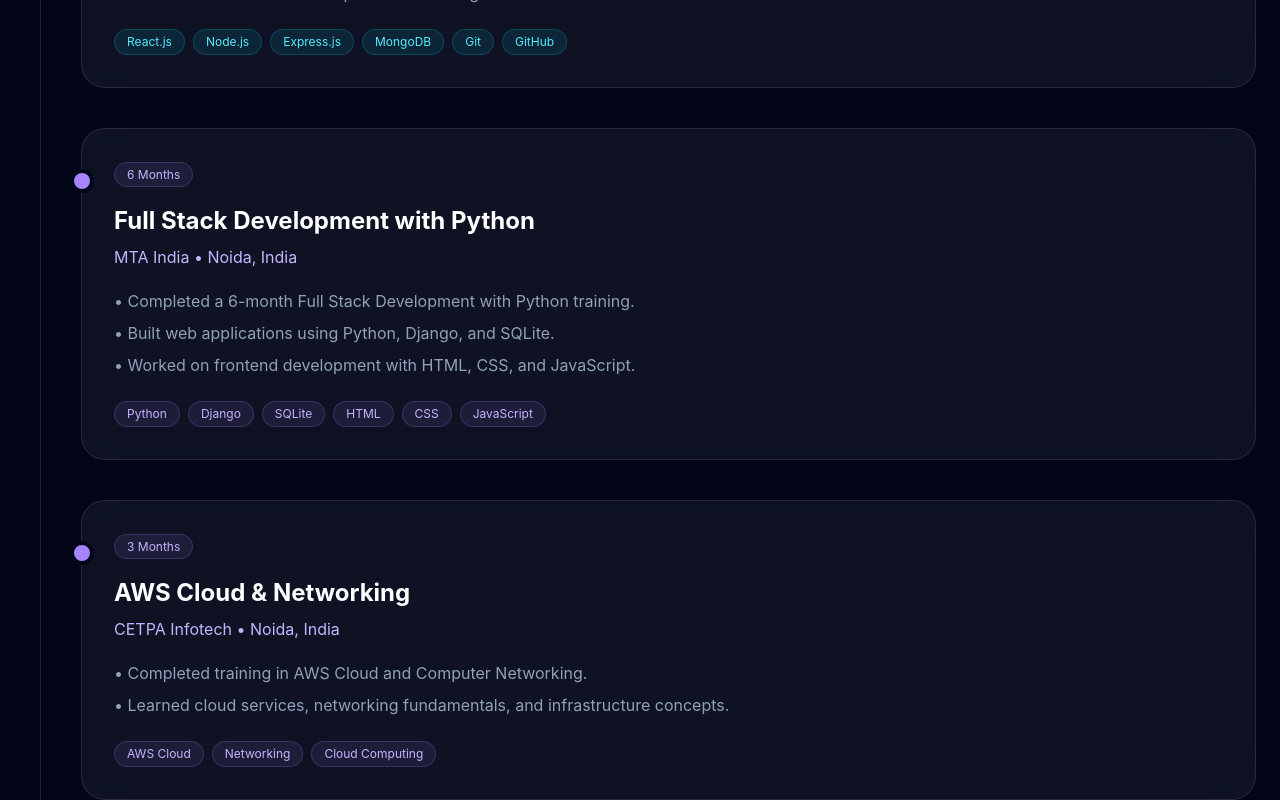
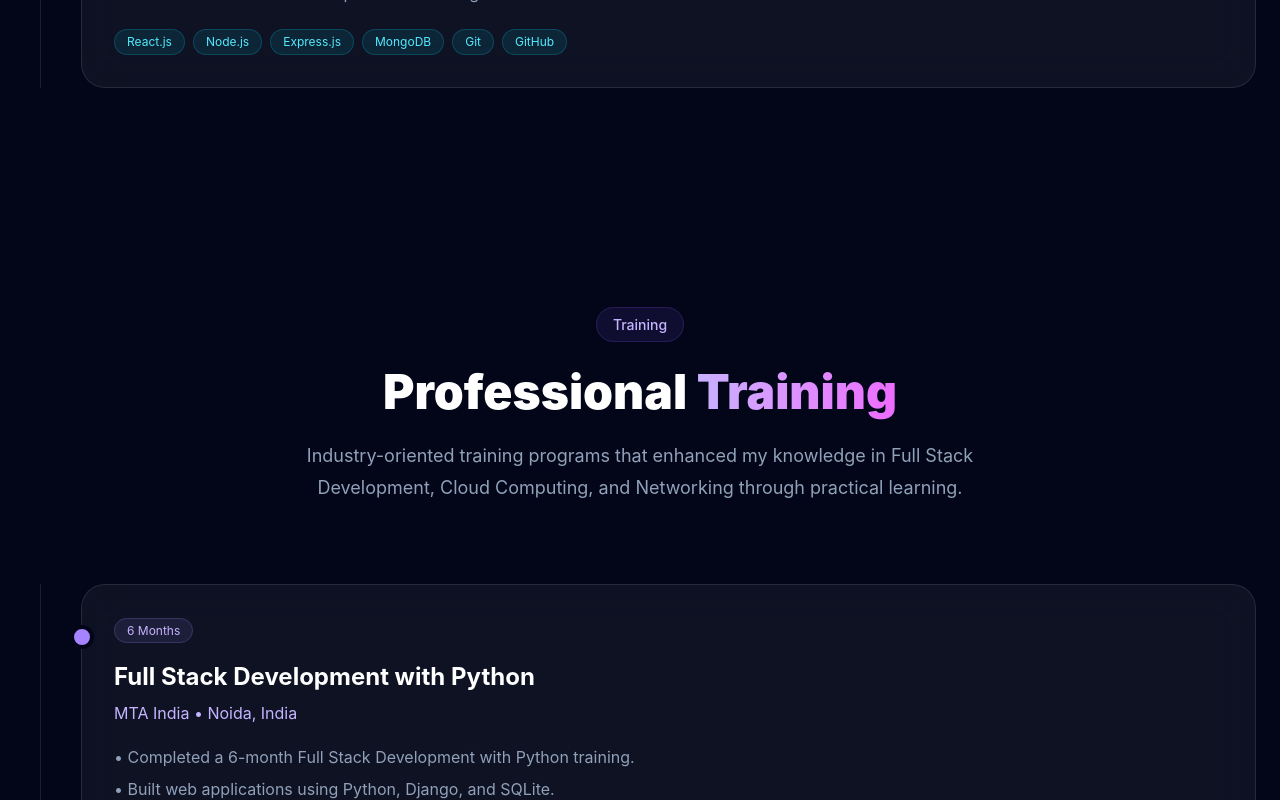
Before and after one commit to krishnagarg-dev/Vite-portf, a React (Vite) app: page / in a window 1280 px wide. Shown: the part 4140-4940 px from the top of the page. Built offline with nearby package versions, Linux system fonts and the light colour scheme.

Commit message:
Complete portfolio UI

```diff
--- a/src/Components/Experience/Experience.jsx
+++ b/src/Components/Experience/Experience.jsx
@@ -1,6 +1,7 @@
 import { motion } from "framer-motion";
 import experience from "../../data/experienceData";
 import ExperienceCard from "./ExperienceCard";
+
 
 export default function Experience() {
   return (
--- a/src/Components/Training/Training.jsx
+++ b/src/Components/Training/Training.jsx
@@ -1,6 +1,7 @@
 import { motion } from "framer-motion";
 import training from "../../data/training";
 import ExperienceCard from "../Experience/ExperienceCard";
+
 
 export default function Training() {
   return (
--- a/src/data/experienceData.js
+++ b/src/data/experienceData.js
@@ -21,7 +21,6 @@ const experience = [
       "Collaborating with Git and GitHub in an Agile development workflow.",
     ],
   },
-
   {
     type: "Internship",
     company: "QBE Consulting Private Limited",
@@ -43,44 +42,6 @@ const experience = [
       "Collaborated with the development team using Git and GitHub.",
     ],
   },
-
-  {
-    type: "Training",
-    company: "MTA India",
-    role: "Full Stack Development with Python",
-    duration: "6 Months",
-    location: "Noida, India",
-    technologies: [
-      "Python",
-      "Django",
-      "SQLite",
-      "HTML",
-      "CSS",
-      "JavaScript",
-    ],
-    description: [
-      "Completed a 6-month Full Stack Development with Python training.",
-      "Built web applications using Python, Django, and SQLite.",
-      "Worked on frontend development with HTML, CSS, and JavaScript.",
-    ],
-  },
-
-  {
-    type: "Training",
-    company: "CETPA Infotech",
-    role: "AWS Cloud & Networking",
-    duration: "3 Months",
-    location: "Noida, India",
-    technologies: [
-      "AWS Cloud",
-      "Networking",
-      "Cloud Computing",
-    ],
-    description: [
-      "Completed training in AWS Cloud and Computer Networking.",
-      "Learned cloud services, networking fundamentals, and infrastructure concepts.",
-    ],
-  },
 ];
 
 export default experience;
--- a/src/data/training.js
+++ b/src/data/training.js
@@ -19,7 +19,6 @@ const training = [
       "Worked on frontend development with HTML, CSS, and JavaScript.",
     ],
   },
-
   {
     type: "Training",
     company: "CETPA Infotech",
```
